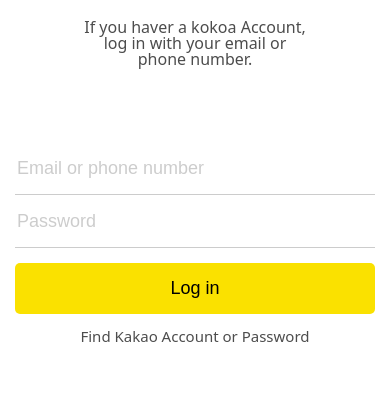
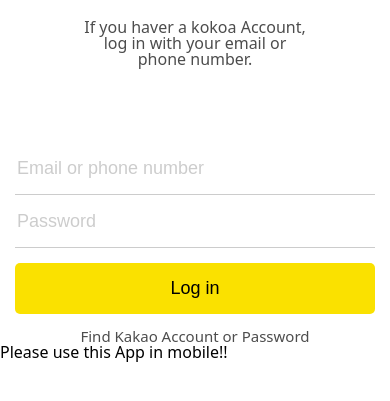
Before and after one commit to dong7237/kokoa-clon-2022, a plain HTML site: page index.html in a window 390 px wide. Shown: the part 141-542 px from the top of the page. Drawn offline with Linux system fonts and the light colour scheme.

Commit message:
mobile->mobile!!

```diff
--- a/index.html
+++ b/index.html
@@ -38,6 +38,9 @@
       <input type="submit" value="Log in" />
       <a href="#">Find Kakao Account or Password</a>
     </form>
+    <div id="use-phone">
+      Please use this App in mobile!!
+    </div>
 
     <script
       src="https://kit.fontawesome.com/fc53c77dbe.js"
```
